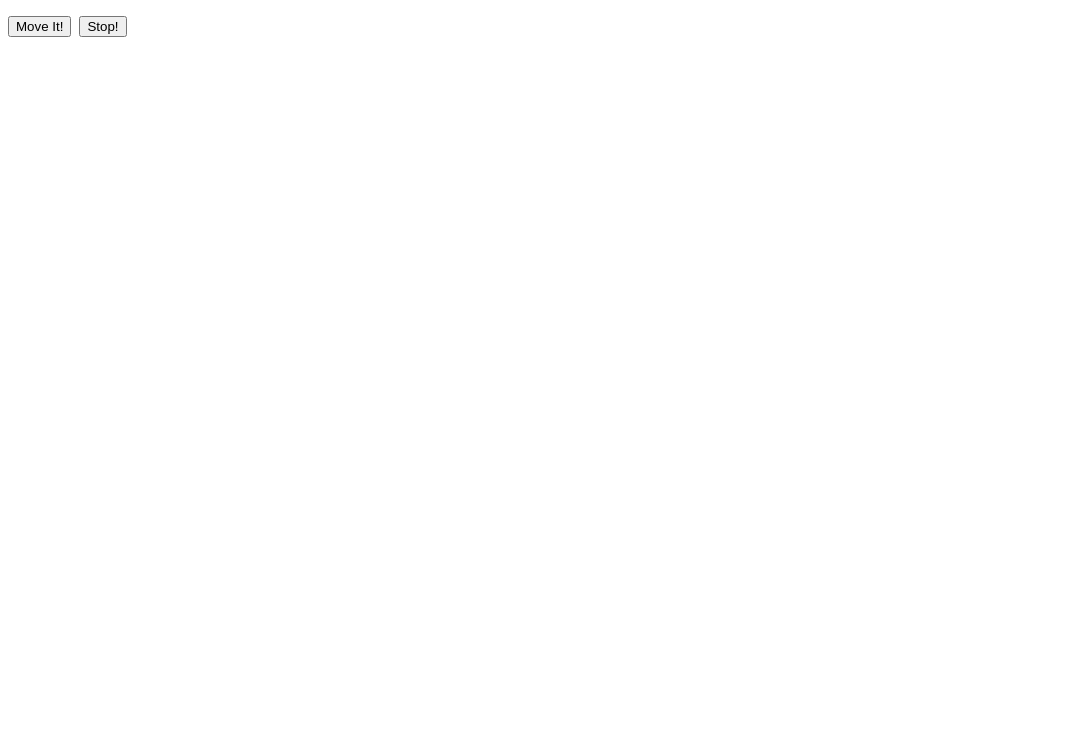
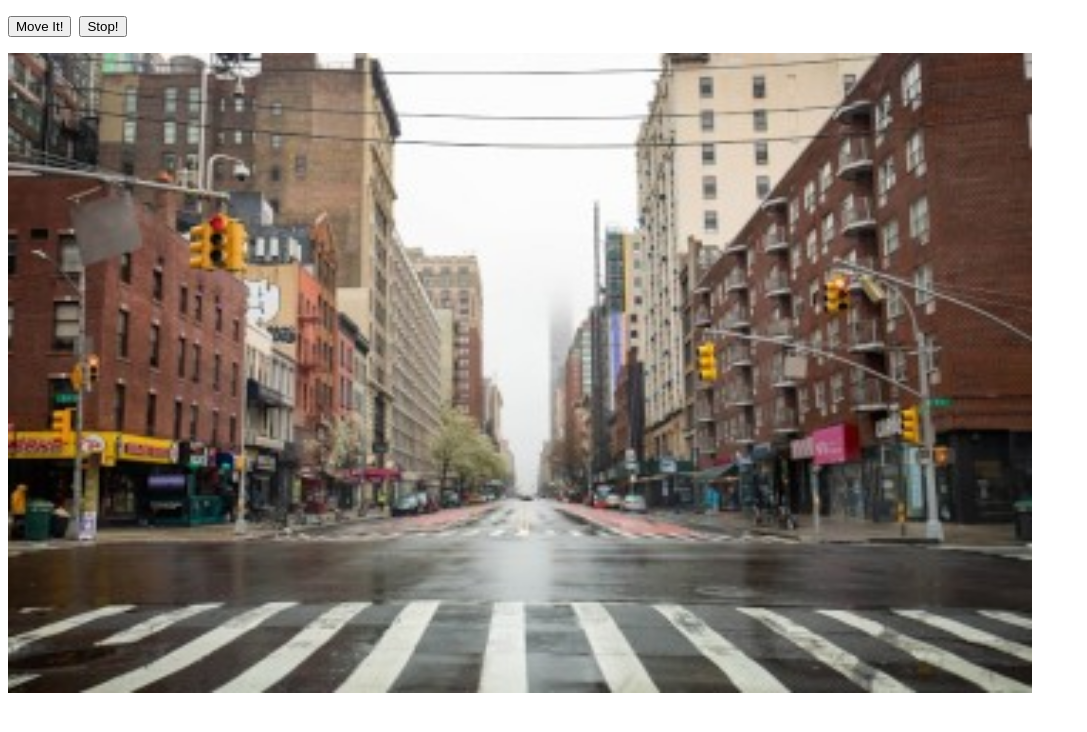
Before and after one commit to zmbrody/cit21500, a plain HTML site: page week8/lab.html in a window 1280 px wide. Shown: the whole page, without its empty margins (0-1087 px from the left). Drawn offline with Linux system fonts and the light colour scheme.

Commit message:
forgot bg

```diff
--- a/week8/lab.html
+++ b/week8/lab.html
@@ -7,11 +7,11 @@
     <meta name="viewport" content="width=device-width, initial-scale=1.0">
     <title>Arrimate</title>
     <style>
-        #park {
+        #city {
             width: 1024px;
             height: 640px;
             position: relative;
-            background-image: url('park.jpg');
+            background-image: url('city.jpg');
             background-size: 100% 100%;
             background-repeat: no-repeat;
         }
@@ -47,7 +47,7 @@
     <p><button onclick="move()">Move It!</button>&nbsp;
         <button onclick="stopMoving()">Stop!</button></p>
     <div id="container">
-        <div id="park">
+        <div id="city">
         <img id="queen" src="queen/walking_e0000.png" alt="queen" />
         <img id="car" src="car/playercar.png" alt="car" />
     </div>
```
Also changed, not shown: week8/city.jpg (added).
